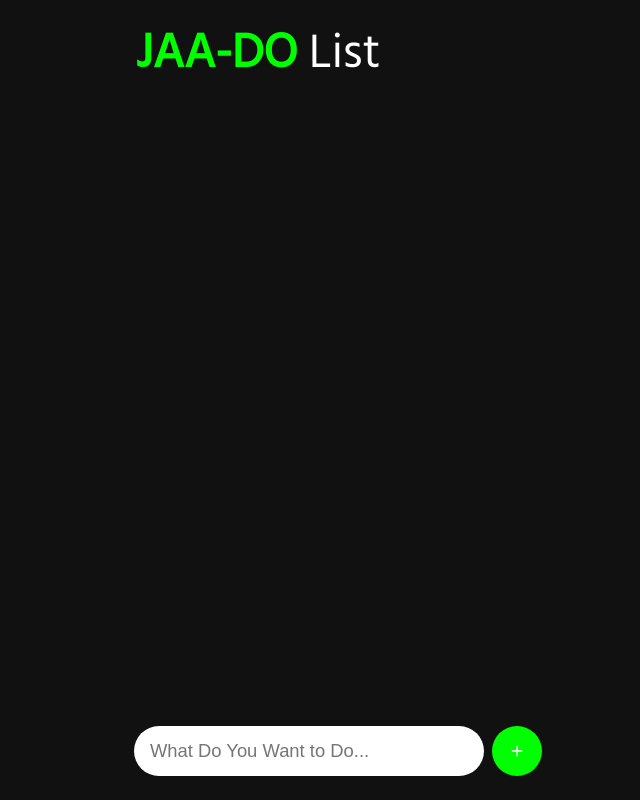
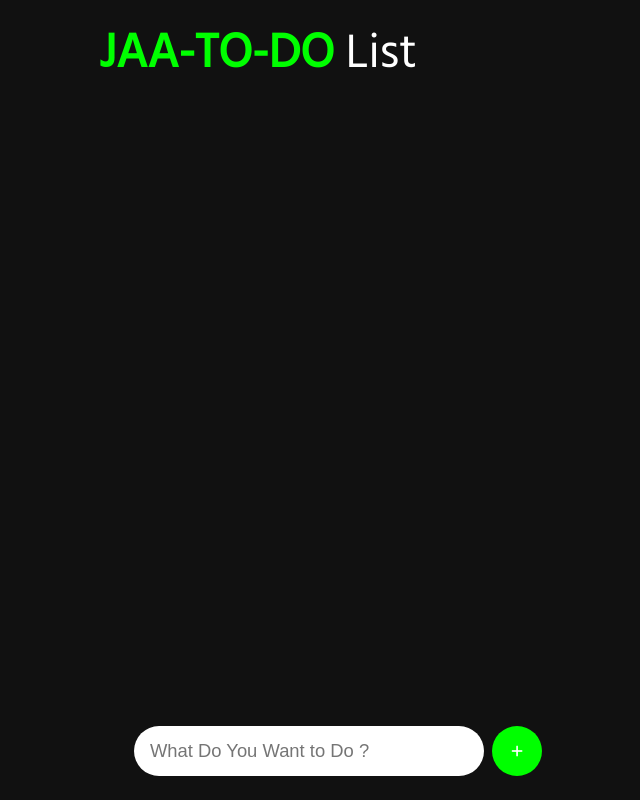
Before and after one commit to aashimawadhwa/TODO-LIST, a plain HTML site: page index.html in a window 1280 px wide. Shown: the whole page, without its empty margins (382-1022 px from the left). Drawn offline with Linux system fonts and the light colour scheme.

Commit message:
Update index.html
merge it

```diff
--- a/index.html
+++ b/index.html
@@ -11,11 +11,11 @@
   <script src="https://kit.fontawesome.com/a81368914c.js"> </script>
 </head>
 <body>
-    <h1><span class="title">Jaa-Do</span> List</h1>
+    <h1><span class="title">Jaa-To-Do</span> List</h1>
       <div class="container"> </div>
 
       <footer class="inputDiv" id="whatever">
-           <input type="text" class="input" placeholder="What Do You Want to Do...">
+           <input type="text" class="input" placeholder="What Do You Want to Do ?">
            <button class="add"><i class="fas fa-plus"></i></button>
     </footer>
 <script src='main.js'></script>
```
